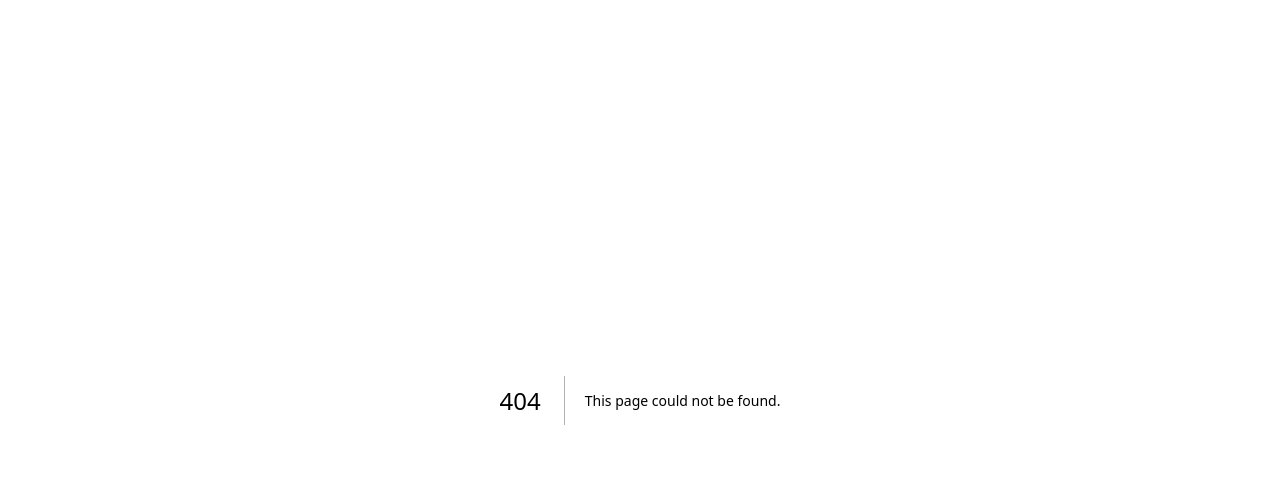
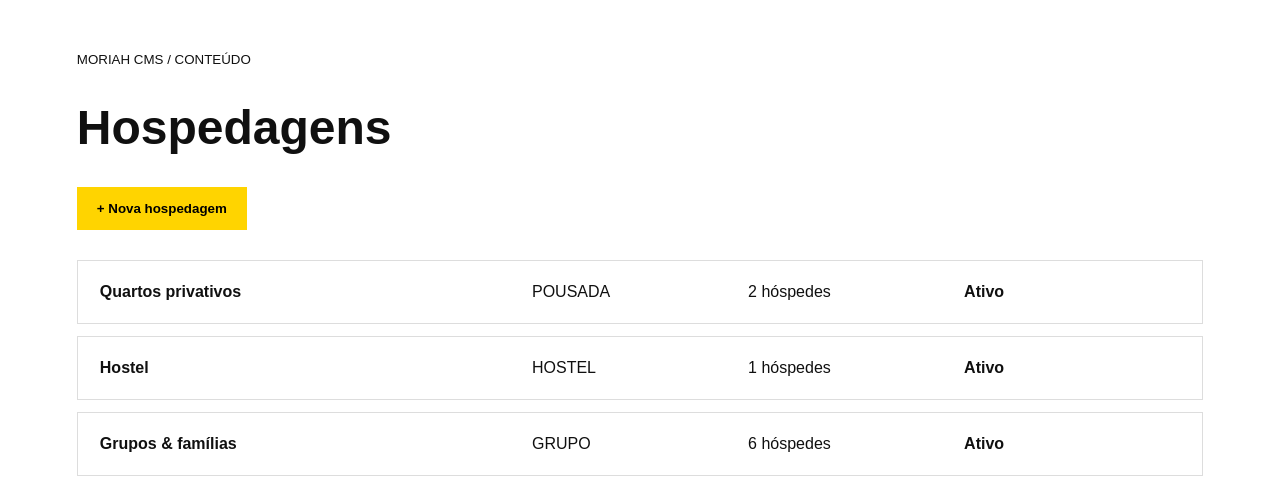
Before and after one commit to EntropiaEKaos/SiteNovoMoriah, a Next.js app: page /admin/hospedagens in a window 1280 px wide. Before the commit this address had no page. Shown: the top 490 px of the page. Built offline with nearby package versions, Linux system fonts and the light colour scheme.

Commit message:
feat(cms): add app/admin/hospedagens/page.tsx

```diff
--- /dev/null
+++ b/app/admin/hospedagens/page.tsx
@@ -0,0 +1 @@
+const rooms=[{name:"Quartos privativos",type:"POUSADA",capacity:2,status:"Ativo"},{name:"Hostel",type:"HOSTEL",capacity:1,status:"Ativo"},{name:"Grupos & famílias",type:"GRUPO",capacity:6,status:"Ativo"}];export default function Page(){return <main style={{padding:"50px 6vw"}}><small>MORIAH CMS / CONTEÚDO</small><h1 style={{fontSize:48}}>Hospedagens</h1><button style={{background:"#ffd400",border:0,padding:"14px 20px",fontWeight:800}}>+ Nova hospedagem</button><div style={{marginTop:30,display:"grid",gap:12}}>{rooms.map(r=><article key={r.name} style={{border:"1px solid #ddd",padding:22,display:"grid",gridTemplateColumns:"2fr 1fr 1fr 1fr",alignItems:"center"}}><b>{r.name}</b><span>{r.type}</span><span>{r.capacity} hóspedes</span><strong>{r.status}</strong></article>)}</div></main>}
```
